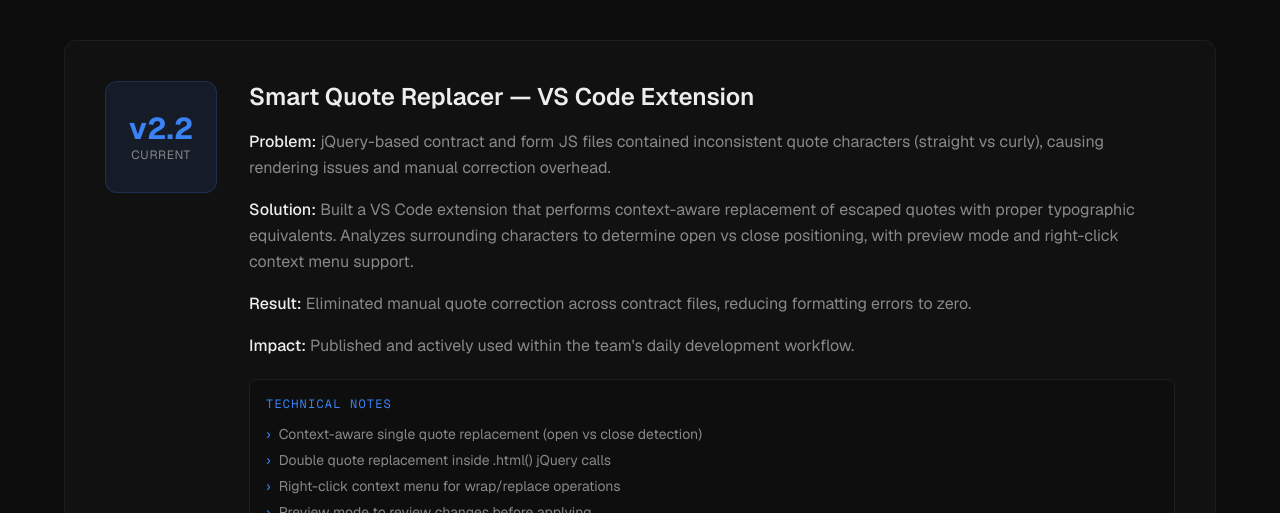
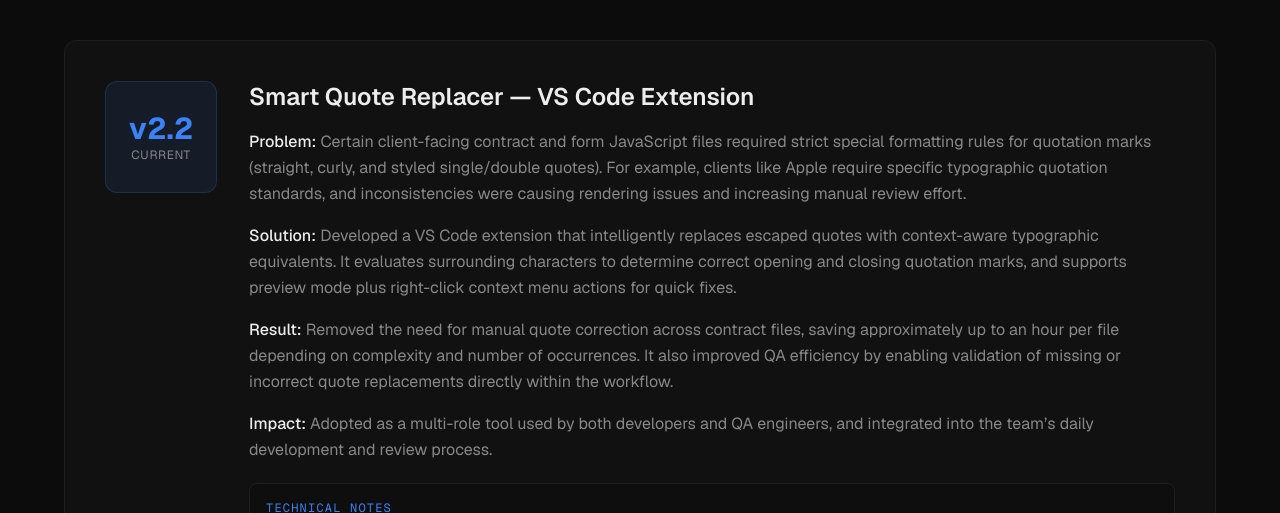
Before and after one commit to mangfredo/portfolio, a Next.js app: page / in a window 1280 px wide. Shown: the part 3301-3814 px from the top of the page. Built offline with nearby package versions, Linux system fonts and the light colour scheme.

Commit message:
fixed Smart Quote Replacer arrays

```diff
--- a/src/components/Projects.tsx
+++ b/src/components/Projects.tsx
@@ -29,11 +29,11 @@
     video: null,
   },
   {
-    title: "Smart Quote Replacer — VS Code Extension",
-    problem: "jQuery-based contract and form JS files contained inconsistent quote characters (straight vs curly), causing rendering issues and manual correction overhead.",
-    solution: "Built a VS Code extension that performs context-aware replacement of escaped quotes with proper typographic equivalents. Analyzes surrounding characters to determine open vs close positioning, with preview mode and right-click context menu support.",
-    result: "Eliminated manual quote correction across contract files, reducing formatting errors to zero.",
-    impact: "Published and actively used within the team's daily development workflow.",
+title: "Smart Quote Replacer — VS Code Extension",
+problem: "Certain client-facing contract and form JavaScript files required strict special formatting rules for quotation marks (straight, curly, and styled single/double quotes). For example, clients like Apple require specific typographic quotation standards, and inconsistencies were causing rendering issues and increasing manual review effort.",
+solution: "Developed a VS Code extension that intelligently replaces escaped quotes with context-aware typographic equivalents. It evaluates surrounding characters to determine correct opening and closing quotation marks, and supports preview mode plus right-click context menu actions for quick fixes.",
+result: "Removed the need for manual quote correction across contract files, saving approximately up to an hour per file depending on complexity and number of occurrences. It also improved QA efficiency by enabling validation of missing or incorrect quote replacements directly within the workflow.",
+impact: "Adopted as a multi-role tool used by both developers and QA engineers, and integrated into the team’s daily development and review process.",
     tags: ["VS Code Extension", "JavaScript", "Regex", "Developer Tooling"],
     metric: "v2.2",
     metricLabel: "current",
```
